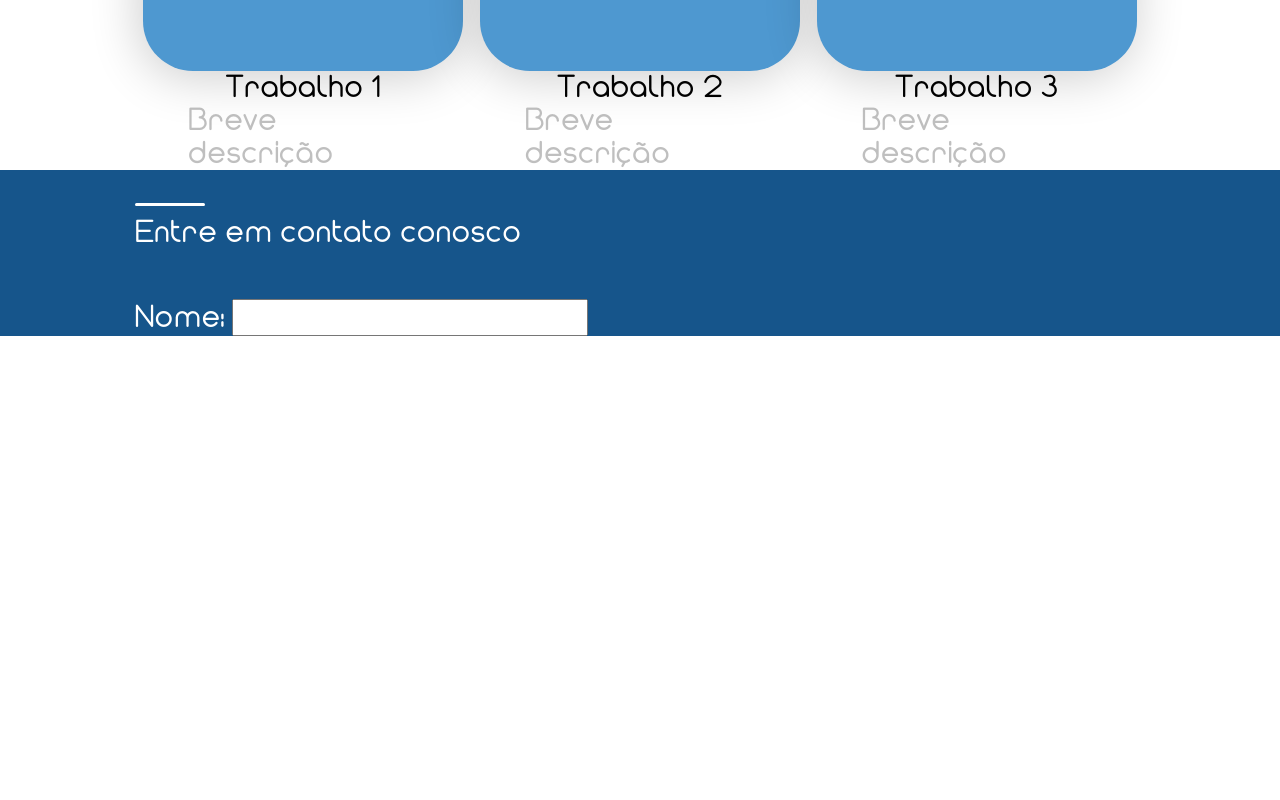
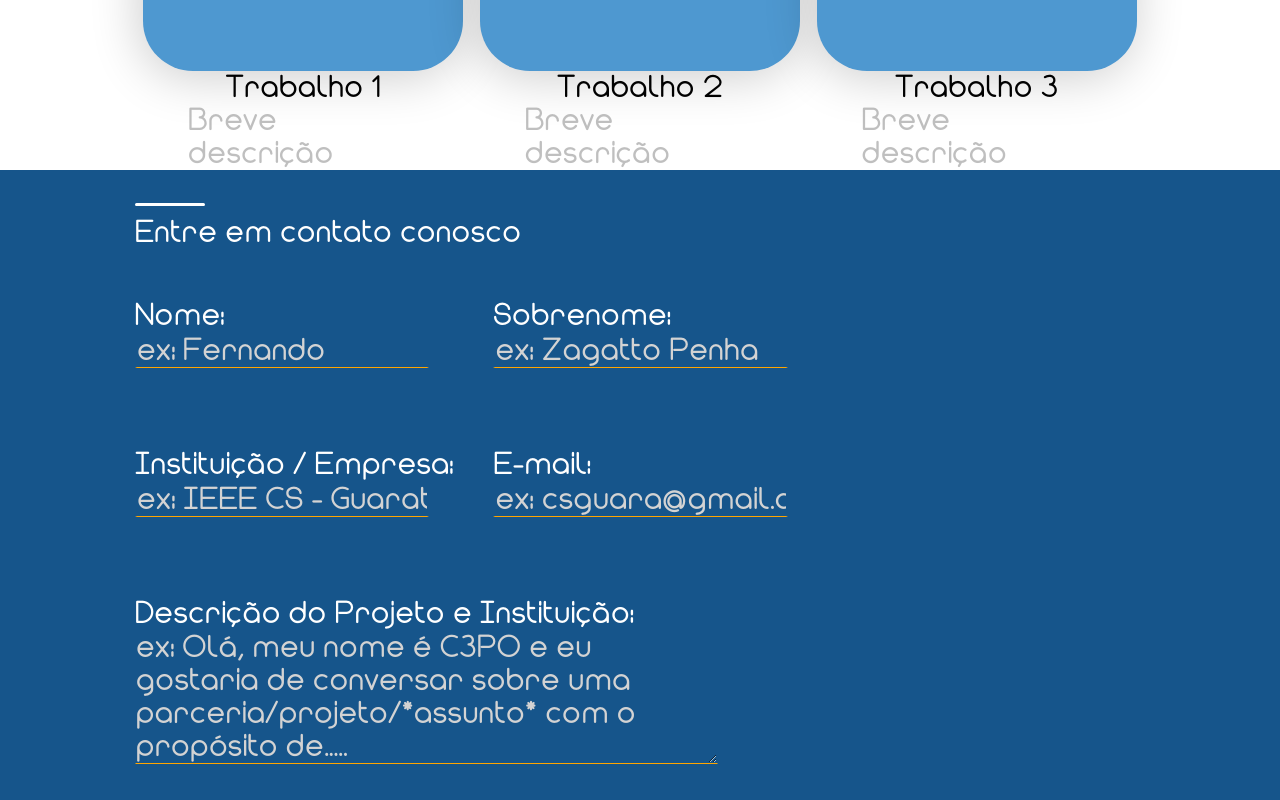
Before and after one commit to lcrossi/siteCS, a Vue app in the folder frontend/: page / in a window 1280 px wide. Shown: the part 2837-3637 px from the top of the page. Before the commit the page ends 3173 px from the top, so only its background shows below. Built offline with nearby package versions, Linux system fonts and the light colour scheme.

Commit message:
inicio FaleConosco e criação de html para testes

```diff
--- a/frontend/src/pages/FaleConosco.vue
+++ b/frontend/src/pages/FaleConosco.vue
@@ -1,24 +1,40 @@
 <template>
     <div>
         <head>
-            <title>Sobre nós</title>
+            <title>Fale Conosco</title>
         </head>
         <body>
             <section>
-                <div class = "container_sobre">
+                <div class="container_sobre">
                     <div class="sobre_sec1">
                     <br/>
                         <div class="linha_sec1"></div>
                         <div class="sobre_sec1_titulo">Entre em contato conosco</div>
-                            <div class="sobre_sec1_texto">
-                                Nome:
-                                <input />
-                                <br>
-                             </div>
+                        <div style="width: 70vw; display: grid; grid-template-columns: 40% 40%;">
+                        <div class="FaleConoscoComponent">
+                            <p>Nome:</p>
+                            <input id="FaleConoscoNome" type="text" placeholder="ex: Fernando"/>
                         </div>
+                        <div class="FaleConoscoComponent">
+                            <p>Sobrenome:</p>
+                            <input id="FaleConoscoSobrenome" type="text" placeholder="ex: Zagatto Penha"/>
+                        </div>
+                        <div class="FaleConoscoComponent">
+                            <p>Instituição / Empresa:</p>
+                            <input id="FaleConoscoInstituicao" type="text" placeholder="ex: IEEE CS - Guaratinguetá"/>
+                        </div>
+                        <div class="FaleConoscoComponent">
+                            <p>E-mail:</p>
+                            <input id="FaleConoscoEmail" type="text" placeholder="ex: csguara@gmail.com"/>
+                        </div>
+                        <div class="FaleConoscoComponent" style="grid-column: span 2;">
+                            <p>Descrição do Projeto e Instituição:</p>
+                            <textArea rows="4" id="FaleConoscoDescricaoProjeto" type="text" placeholder="ex: Olá, meu nome é C3PO e eu gostaria de conversar sobre uma parceria/projeto/*assunto* com o propósito de....."/>
+                        </div>
+                    </div>
+                    </div>
                 </div>
             </section>
-
 
             <section>
             </section>
@@ -36,9 +52,25 @@ export default {
 </script>
 
 <style>
+    body {
+        font-size: 20% !important
+    }
 
-    input {
+    input, textArea {
+        background-color: transparent;
+        border-color: transparent;
+        border-bottom: 1.5px orange solid !important;
+        width: inherit;
+        color: #ffffff;
+    }
 
+    ::placeholder {
+        color: lightgray;
+    }
+
+    .FaleConoscoComponent {
+        width: 90%;
+        padding-bottom: 10vh;
     }
 
 </style>
--- /dev/null
+++ b/frontend/src/pages/teste.html
@@ -0,0 +1,64 @@
+<!DOCTYPE html>
+<html lang="en">
+<head>
+    <meta charset="UTF-8">
+    <meta name="viewport" content="width=device-width, initial-scale=1.0">
+    <link rel="stylesheet" type="text/css" href="styles.css">
+    <link rel="stylesheet" href="https://fonts.googleapis.com/icon?family=Material+Icons">
+    <link rel="icon" href="./img/cvimg.png">
+    <title>Teste pro Site da CS</title>
+</head>
+
+<body style="background-color: #16558B;">
+
+    <section style="margin-bottom: 10vh;">
+        <div>Entre em contato conosco</div>
+        <div style="width: 60vw; display: grid; grid-template-columns: 40% 40%;">
+            <div class="FaleConoscoComponent">
+                <p>Nome:</p>
+                <input id="FaleConoscoNome" type="text" placeholder="ex: Fernando"/>
+            </div>
+            <div class="FaleConoscoComponent">
+                <p>Sobrenome:</p>
+                <input id="FaleConoscoSobrenome" type="text" placeholder="ex: Zagatto Penha"/>
+            </div>
+            <div class="FaleConoscoComponent">
+                <p>Instituição / Empresa:</p>
+                <input id="FaleConoscoInstituicao" type="text" placeholder="ex: IEEE CS - Guaratinguetá"/>
+            </div>
+            <div class="FaleConoscoComponent">
+                <p>E-mail:</p>
+                <input id="FaleConoscoEmail" type="text" placeholder="ex: IEEE CS - Guaratinguetá"/>
+            </div>
+            <div class="FaleConoscoComponent" style="grid-column: span 2;">
+                <p>Descrição do Projeto e Instituição:</p>
+                <input id="FaleConoscoEmail" type="text" placeholder="ex: IEEE CS - Guaratinguetá"/>
+            </div>
+            <textarea rows="3"> </textarea>
+        </div>
+    </section>
+
+</body>
+
+<style>
+    html {
+        color: #ffffff;
+    }
+
+    input {
+        background-color: transparent;
+        border-color: transparent;
+        border-bottom: 1.5px orange solid !important;
+        width: inherit;
+        color: #ffffff;
+    }
+
+    ::placeholder {
+        color: lightgray;
+    }
+
+    .FaleConoscoComponent {
+        width: 90%;
+    }
+</style>
+</html>
```
